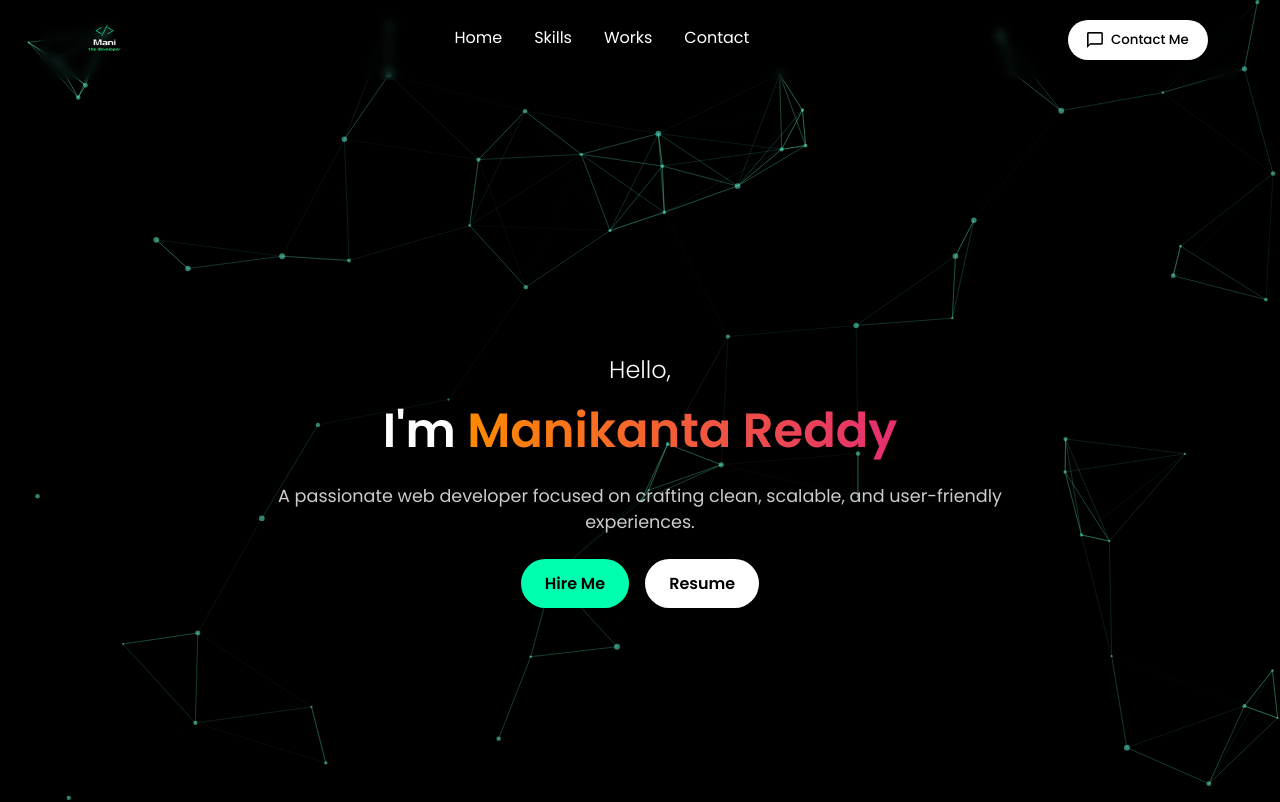
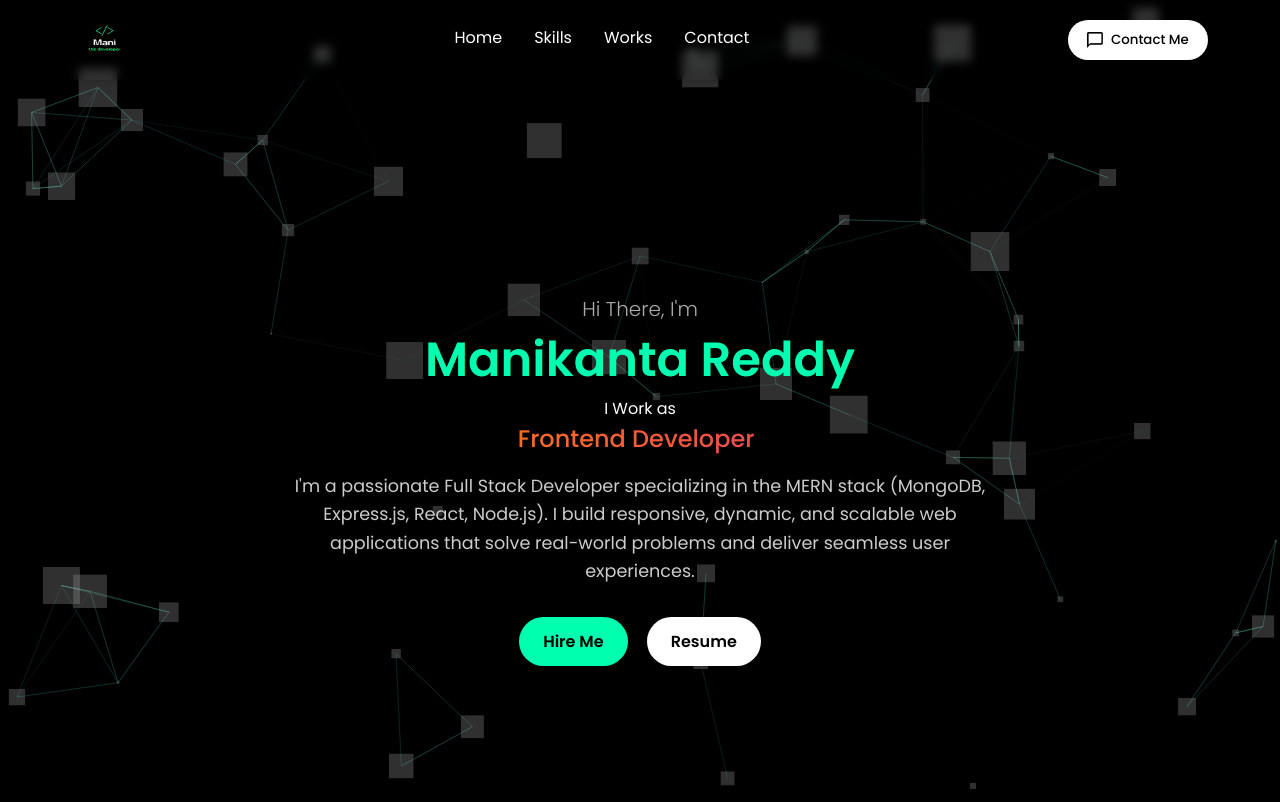
Before and after one commit to lokireddymanikantaredddy/portfolio, a React (Create React App) app: page / in a window 1280 px wide. Shown: the top 802 px of the page. Built offline with nearby package versions, Linux system fonts and the light colour scheme.

Commit message:
up dated intro and projects

```diff
--- a/package.json
+++ b/package.json
@@ -19,6 +19,7 @@
     "react-icons": "^5.5.0",
     "react-scripts": "5.0.1",
     "react-scroll": "^1.9.0",
+    "react-simple-typewriter": "^5.0.1",
     "react-toastify": "^10.0.4",
     "react-tsparticles": "^2.12.2",
     "tsparticles": "^3.8.1",
--- a/src/components/background/background.js
+++ b/src/components/background/background.js
@@ -1,12 +1,61 @@
 import React from 'react';
 import { Particles } from 'react-tsparticles';
-import { loadSlim } from 'tsparticles-slim'; // Using the slim version
+import { loadSlim } from 'tsparticles-slim';
 import './background.css';
 
 const Background = () => {
   const particlesInit = async (engine) => {
     await loadSlim(engine);
   };
+
+  // Tech logos with their official colors
+  const techLogos = [
+    {
+      src: "https://cdn.jsdelivr.net/gh/devicons/devicon/icons/html5/html5-original.svg",
+      color: "#E34F26",
+      name: "html5"
+    },
+    {
+      src: "https://cdn.jsdelivr.net/gh/devicons/devicon/icons/css3/css3-original.svg",
+      color: "#1572B6",
+      name: "css3"
+    },
+    {
+      src: "https://cdn.jsdelivr.net/gh/devicons/devicon/icons/react/react-original.svg",
+      color: "#61DAFB",
+      name: "react"
+    },
+    {
+      src: "https://cdn.jsdelivr.net/gh/devicons/devicon/icons/nodejs/nodejs-original.svg",
+      color: "#339933",
+      name: "nodejs"
+    },
+    {
+      src: "https://cdn.jsdelivr.net/gh/devicons/devicon/icons/mongodb/mongodb-original.svg",
+      color: "#47A248",
+      name: "mongodb"
+    },
+    {
+      src: "https://cdn.jsdelivr.net/gh/devicons/devicon/icons/javascript/javascript-original.svg",
+      color: "#F7DF1E",
+      name: "javascript"
+    },
+    {
+      src: "https://cdn.jsdelivr.net/gh/devicons/devicon/icons/tailwindcss/tailwindcss-plain.svg",
+      color: "#06B6D4",
+      name: "tailwindcss"
+    },
+    {
+      src: "https://cdn.jsdelivr.net/gh/devicons/devicon/icons/git/git-original.svg",
+      color: "#F05032",
+      name: "git"
+    },
+    {
+      src: "https://cdn.jsdelivr.net/gh/devicons/devicon/icons/github/github-original.svg",
+      color: "#181717",
+      name: "github"
+    }
+  ];
 
   return (
     <div className="particles-container">
@@ -25,12 +74,14 @@ const Background = () => {
               resize: true,
             },
             modes: {
-              push: { quantity: 4 },
+              push: { quantity: 1 },
               repulse: { distance: 100, duration: 0.4 },
             },
           },
           particles: {
-            color: { value: "#64ffda" },
+            color: {
+              value: techLogos.map(logo => logo.color)
+            },
             links: {
               color: "#64ffda",
               distance: 150,
@@ -42,15 +93,40 @@ const Background = () => {
               direction: "none",
               enable: true,
               outModes: { default: "bounce" },
-              speed: 2,
+              speed: 1.5,
+              rotate: {
+                animation: {
+                  enable: true,
+                  speed: 5,
+                  sync: false
+                }
+              }
             },
             number: {
-              density: { enable: true, area: 800 },
+              density: { enable: true, area: 1000 },
               value: 60,
             },
-            opacity: { value: 0.5 },
-            shape: { type: "circle" },
-            size: { value: { min: 1, max: 3 } },
+            opacity: { value: 0.3,
+              animation: {
+                enable: true,
+                speed: 1,
+                sync: false
+              }
+            },
+            shape: {
+              type: "image",
+              options: {
+                images: techLogos.map(logo => ({
+                  src: logo.src,
+                  width: 20,
+                  height: 20
+                }))
+              }
+            },
+            size: {
+              value: { min: 10, max: 20 },
+              random: true
+            },
           },
           detectRetina: true,
         }}
--- a/src/components/intro/intro.css
+++ b/src/components/intro/intro.css
@@ -1,39 +1,45 @@
 .intro-section {
-  position: relative;
   width: 100%;
   height: 100vh;
-  background: transparent !important;
-  overflow: hidden;
+  background: transparent;
   display: flex;
   align-items: center;
   justify-content: center;
   padding: 2rem;
-  color: white;
+  color: #fff;
+  text-align: center;
 }
 
-
 .intro-content {
-  z-index: 1;
-  text-align: center;
-  max-width: 800px;
+  max-width: 700px;
+  animation: fadeIn 1s ease-in-out;
 }
 
-.intro-content h1 {
+.intro-content h3 {
+  font-size: 1.25rem;
+  font-weight: 300;
+  color: #aaa;
+}
+
+.intro-content .name {
   font-size: 3rem;
   font-weight: bold;
   margin: 0.5rem 0;
 }
 
-.intro-content h3 {
+.role {
   font-size: 1.5rem;
-  font-weight: 300;
-  margin-bottom: 0.5rem;
+  font-weight: 500;
+  color: #00ffae;
+  margin-bottom: 1rem;
 }
+
 
 .intro-content p {
   font-size: 1.1rem;
+  color: #ccc;
   margin: 1rem 0;
-  color: #ccc;
+  line-height: 1.6;
 }
 
 .gradient-text {
@@ -43,34 +49,57 @@
 }
 
 .intro-buttons {
-  margin-top: 1.5rem;
+  margin-top: 2rem;
   display: flex;
-  gap: 1rem;
   justify-content: center;
+  gap: 1.2rem;
+  flex-wrap: wrap;
 }
 
+.name{
+  color: #00ffae;
+}
+.mainname{
+  font-size: large;
+}
+.surnmae{
+  font-size: 2.2rem;
+}
 .btn {
   padding: 0.75rem 1.5rem;
+  border-radius: 30px;
+  font-weight: 600;
+  text-decoration: none;
+  cursor: pointer;
+  transition: 0.3s ease;
   border: none;
-  border-radius: 2rem;
-  background: white;
-  color: black;
-  font-weight: bold;
-  transition: 0.3s ease;
-  cursor: pointer;
-  text-decoration: none;
 }
 
 .hire-btn {
-  background: #00ffae;
+  background-color: #00ffae;
   color: #000;
 }
 
 .resume-btn {
-  background: #ffffff;
+  background-color: #fff;
   color: #000;
 }
 
 .btn:hover {
   transform: scale(1.05);
+  box-shadow: 0 4px 20px rgba(255, 255, 255, 0.1);
 }
+
+@media (max-width: 600px) {
+  .intro-content .name {
+    font-size: 2.2rem;
+  }
+
+  .role {
+    font-size: 1.2rem;
+  }
+
+  .intro-content p {
+    font-size: 1rem;
+  }
+}
--- a/src/components/intro/intro.js
+++ b/src/components/intro/intro.js
@@ -1,30 +1,50 @@
 import React from 'react';
 import { motion } from 'framer-motion';
+import { Typewriter } from 'react-simple-typewriter';
 import './intro.css';
 
 const Intro = () => {
   return (
-    <div className="intro-section">
+    <section className="intro-section">
       <motion.div
         className="intro-content"
         initial={{ opacity: 0, y: 30 }}
         animate={{ opacity: 1, y: 0 }}
         transition={{ duration: 1 }}
       >
-        <h3>Hello,</h3>
-        <h1>
-          I'm <span className="gradient-text">Manikanta Reddy</span>
+        <h3>Hi There, I'm</h3>
+        <h1 className="mainname">
+         <span className="name"> Manikanta Reddy</span>
         </h1>
+        <span>I Work as</span>
+        <h2 className="role gradient-text">
+          <Typewriter
+            words={['Full Stack Developer', 'Frontend Developer', 'ReactJS Developer']}
+            loop={true}
+            cursor
+            cursorStyle="|"
+            typeSpeed={70}
+            deleteSpeed={50}
+            delaySpeed={1500}
+          />
+        </h2>
+
         <p>
-          A passionate web developer focused on crafting clean, scalable, and user-friendly experiences.
+          I'm a passionate Full Stack Developer specializing in the MERN stack (MongoDB, Express.js, React, Node.js). I build responsive, dynamic, and scalable web applications that solve real-world problems and deliver seamless user experiences.
         </p>
 
         <div className="intro-buttons">
           <a href="#contact" className="btn hire-btn">Hire Me</a>
-          <a href="LOKIREDDY MANIKANTA REDDY RESUME.pdf" download="LOKIREDDY MANIKANTA REDDY RESUME.pdf" className="btn resume-btn">Resume</a>
+          <a
+            href="LOKIREDDY MANIKANTA REDDY RESUME.pdf"
+            download="LOKIREDDY MANIKANTA REDDY RESUME.pdf"
+            className="btn resume-btn"
+          >
+            Resume
+          </a>
         </div>
       </motion.div>
-    </div>
+    </section>
   );
 };
 
```
Also changed, not shown: 1 other file (tests, documents, lock files or other folders).
